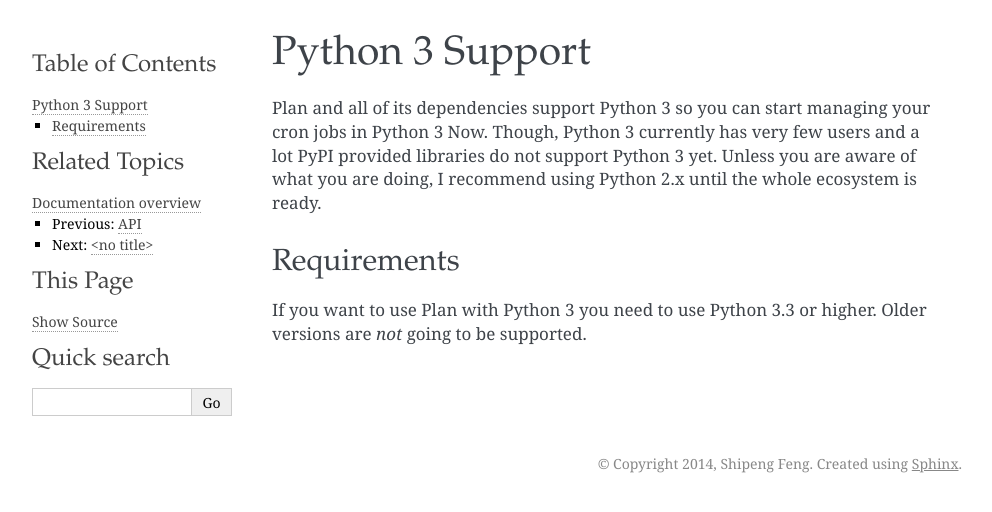
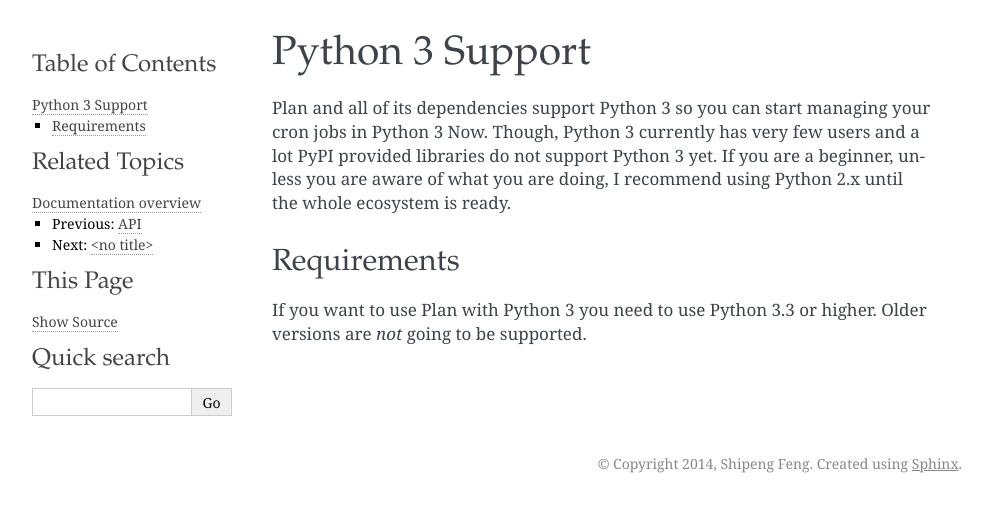
Before and after one commit to fengsp/plan, a Sphinx documentation site: the page built from docs/python3.rst, in a window 1280 px wide. Shown: the top 512 px of the page, without its empty margins (148-1140 px from the left). Built offline with Sphinx 7.4.7, drawn with Linux system fonts in a browser that asks for light colours.

Commit message:
Cleaner python3 doc

```diff
--- a/docs/python3.rst
+++ b/docs/python3.rst
@@ -5,9 +5,9 @@
 
 Plan and all of its dependencies support Python 3 so you can start managing
 your cron jobs in Python 3 Now.  Though, Python 3 currently has very few users
-and a lot PyPI provided libraries do not support Python 3 yet.  Unless you are
-aware of what you are doing, I recommend using Python 2.x until the whole
-ecosystem is ready.
+and a lot PyPI provided libraries do not support Python 3 yet.  If you are a
+beginner, unless you are aware of what you are doing, I recommend using Python
+2.x until the whole ecosystem is ready.
 
 
 Requirements
```
